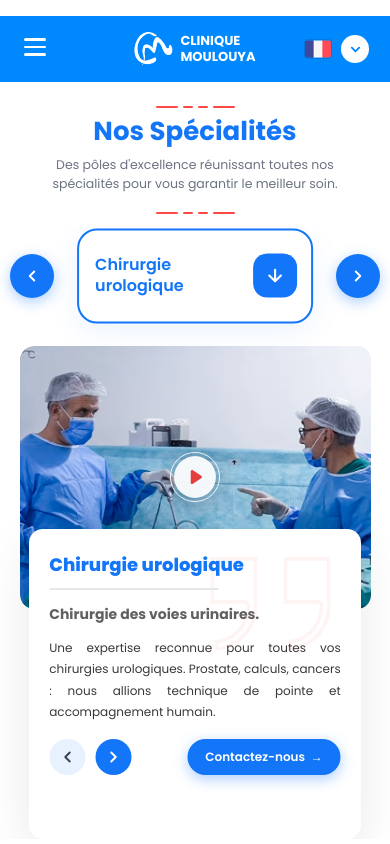
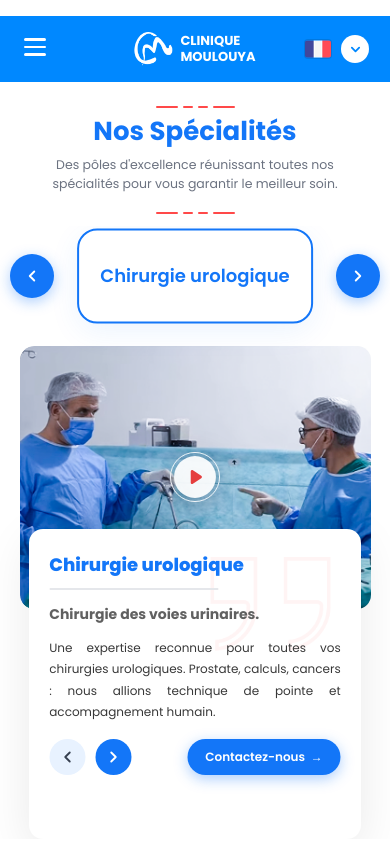
Before and after one commit to ouahid155-mohamed/C.MOULOUYA, a React (Vite) app in the folder c.moulouya/: page /specialites in a window 390 px wide. Shown: the top 844 px of the page. Built offline with nearby package versions, Linux system fonts and the light colour scheme.

Commit message:
modification avant livraison

```diff
--- a/c.moulouya/src/components/DoctorSliderComp/DoctorSliderComp.jsx
+++ b/c.moulouya/src/components/DoctorSliderComp/DoctorSliderComp.jsx
@@ -72,7 +72,7 @@ export default function DoctorSlider() {
     const isRtl = i18n.dir() === 'rtl';
     const dirMultiplier = isRtl ? 1 : -1;
     const location = useLocation();
-    const [current, setCurrent] = useState(0);
+    const [current, setCurrent] = useState(1);
 
     useEffect(() => {
         if (location.state && typeof location.state.doctorIndex === 'number') {
--- a/c.moulouya/src/components/SpecialitesDetailSection/SpecialitesDetailSection.css
+++ b/c.moulouya/src/components/SpecialitesDetailSection/SpecialitesDetailSection.css
@@ -122,18 +122,44 @@
 
 /* ── Tab active (centre) ── */
 .sds-tab-active {
+  display: flex !important;
+  flex-direction: column !important;
   width: clamp(200px, 28vw, 400px);
   height: 100px;
-  padding: 12px 14px 12px 28px;
+  padding: 0 20px;
   background: #ffffff;
   border: 2px solid #1376F8;
   color: #1376F8;
   box-shadow: 0 8px 30px rgba(19, 118, 248, 0.08);
+  justify-content: center !important;
+  align-items: center !important;
+  text-align: center !important;
 }
 
 .sds-tab-active .sds-tab-label {
   font-size: clamp(16px, 1.8vw, 22px);
   font-weight: 600;
+  flex: none !important;
+  width: 100% !important;
+  display: flex !important;
+  flex-direction: column !important;
+  align-items: center !important;
+  justify-content: center !important;
+  text-align: center !important;
+  line-height: 1.3;
+  -webkit-line-clamp: unset !important;
+  -webkit-box-orient: unset !important;
+  overflow: visible !important;
+}
+
+.sds-tab-active .sds-tab-label span {
+  display: block !important;
+  text-align: center !important;
+  width: 100% !important;
+}
+
+.sds-tab-active .sds-tab-label br {
+  display: none !important;
 }
 
 .sds-tab-label {
@@ -165,23 +191,6 @@
 .sds-tab-arrow-icon svg {
   width: 16px;
   height: 16px;
-}
-
-/* Icône flèche bas (tab active) */
-.sds-tab-down-icon {
-  flex-shrink: 0;
-  width: clamp(44px, 4.5vw, 60px);
-  height: clamp(44px, 4.5vw, 60px);
-  background: #1376F8;
-  border-radius: 14px;
-  display: flex;
-  align-items: center;
-  justify-content: center;
-}
-
-.sds-tab-down-icon svg {
-  width: 20px;
-  height: 20px;
 }
 
 /* ══════════════════════════════════════════════════════════════
@@ -410,20 +419,16 @@
 
   .sds-wrapper {
     overflow: visible;
-    /* ← débloque le clipping */
     padding: 0 0 40px 0;
-    /* ← supprime le padding latéral du wrapper */
   }
 
   .sds-inner {
     overflow: hidden;
-    /* ← on remet overflow ici pour éviter scroll horizontal */
   }
 
   .sds-content {
     flex-direction: column;
     align-items: center;
-    /* ← centre les enfants */
     gap: 0;
     overflow: visible;
   }
@@ -440,7 +445,6 @@
     flex: none;
     width: 85%;
     margin-left: 0 !important;
-    /* ← écrase le margin-left négatif du desktop */
     margin-right: 0 !important;
     margin-top: -80px;
     margin-bottom: 0;
@@ -472,9 +476,14 @@
   }
 
   .sds-tab-active {
+    display: flex !important;
+    flex-direction: column !important;
     width: 90%;
     height: 95px;
-    padding: 8px 14px 8px 16px;
+    padding: 0 16px;
+    justify-content: center !important;
+    align-items: center !important;
+    text-align: center !important;
   }
 
   .sds-tab-inactive {
@@ -486,9 +495,29 @@
     -webkit-line-clamp: unset;
     -webkit-box-orient: unset;
     overflow: visible;
-    font-size: 16px !important;
+    font-size: 18px !important;
     line-height: 1.3;
     font-weight: 600;
+    text-align: center;
+  }
+
+  .sds-tab-active .sds-tab-label {
+    font-size: 18px !important;
+    display: flex !important;
+    flex-direction: column !important;
+    align-items: center !important;
+    justify-content: center !important;
+    text-align: center !important;
+  }
+
+  .sds-tab-active .sds-tab-label span {
+    display: block !important;
+    text-align: center !important;
+    width: 100% !important;
+  }
+
+  .sds-tab-active .sds-tab-label br {
+    display: none !important;
   }
 
   .sds-card-title {
--- a/c.moulouya/src/components/SpecialitesDetailSection/SpecialitesDetailSection.jsx
+++ b/c.moulouya/src/components/SpecialitesDetailSection/SpecialitesDetailSection.jsx
@@ -124,13 +124,7 @@ export default function SpecialitesDetailSection() {
                       </span>
                     ))}
                   </span>
-                  {index === active ? (
-                    <span className="sds-tab-down-icon">
-                      <svg viewBox="0 0 24 24" fill="none">
-                        <path d="M12 5v14M5 12l7 7 7-7" stroke="white" strokeWidth="2.5" strokeLinecap="round" strokeLinejoin="round" />
-                      </svg>
-                    </span>
-                  ) : (
+                  {index !== active && (
                     <span className="sds-tab-arrow-icon">
                       <svg viewBox="0 0 24 24" fill="none">
                         <path d="M7 17L17 7M17 7H7M17 7v10" stroke="currentColor" strokeWidth="2" strokeLinecap="round" strokeLinejoin="round" />
```
